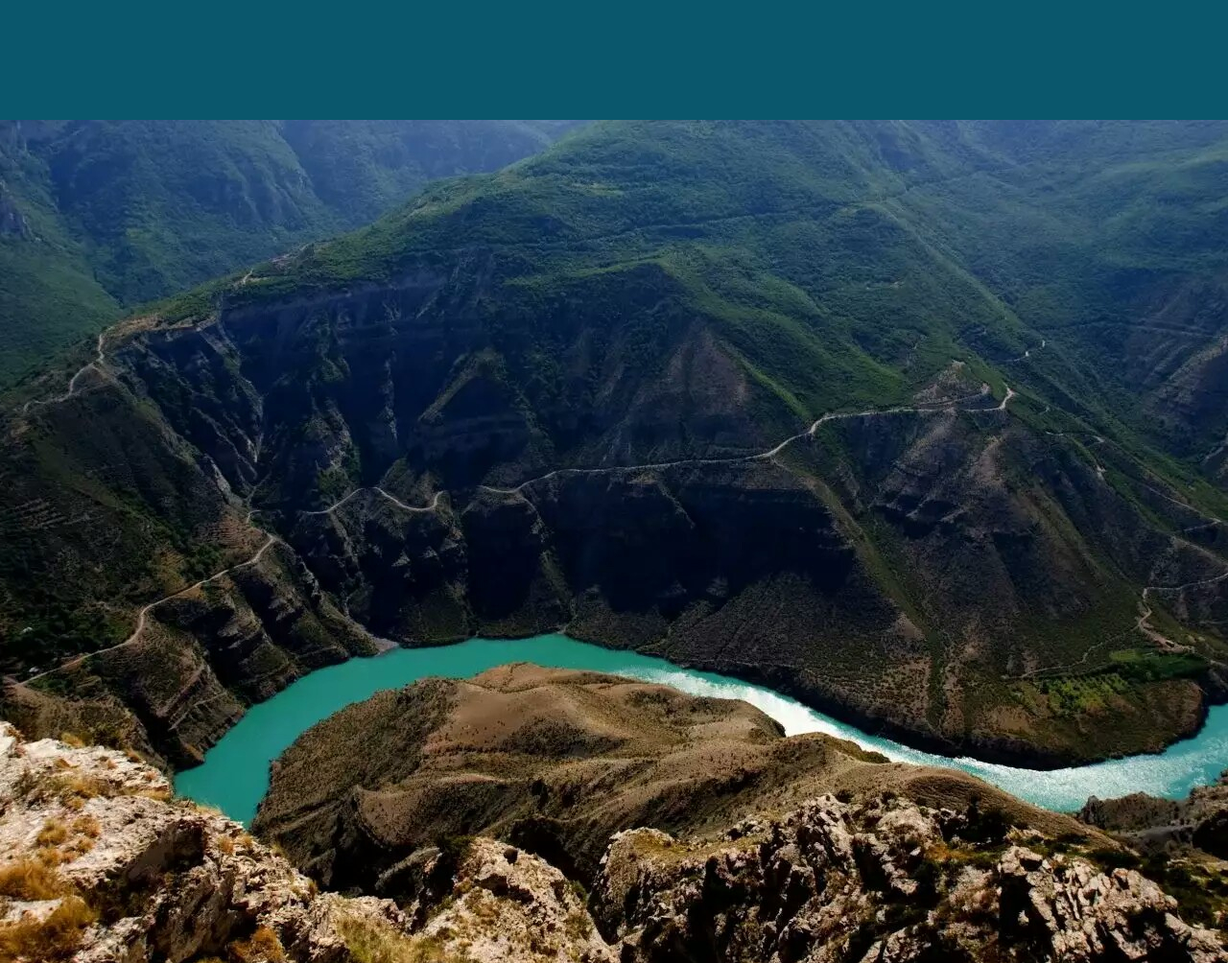
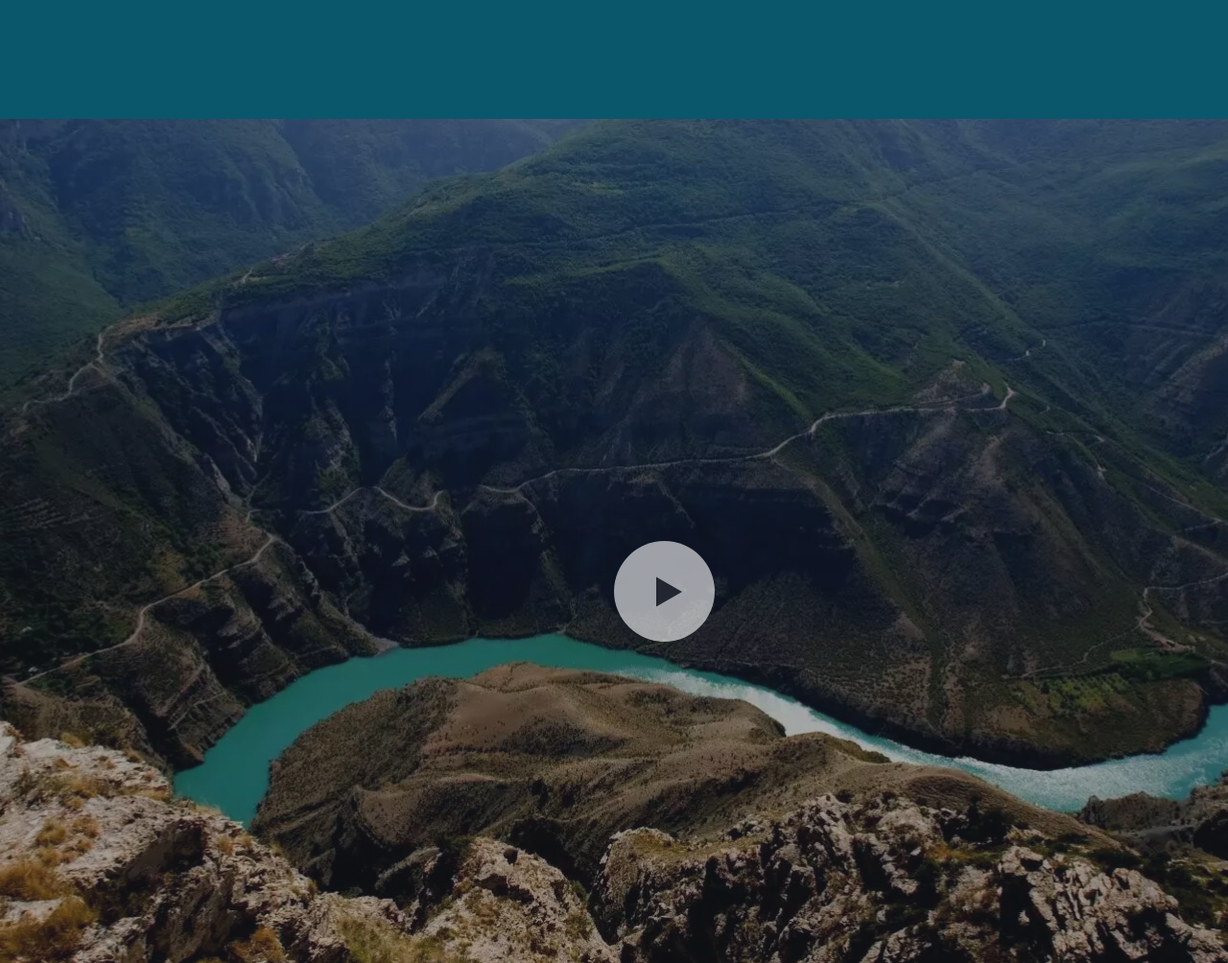
Before and after one commit to LeshVinov/Dagestan, a plain HTML site: page index.html in a window 1280 px wide. Shown: the part 2120-3124 px from the top of the page at 96% size. Drawn offline with Linux system fonts and the light colour scheme.

Commit message:
Add files via upload

```diff
--- a/sass/templates/_video.sass
+++ b/sass/templates/_video.sass
@@ -1,13 +1,22 @@
 .video
     &-content
         height: 880px
-        background: url('../img/video-bg.jpg') no-repeat     center
-            // position: relative
-            // &::before
-            //     content: ''
-            //     position: absolute
-            //     top: 0
-            //     left: 0
-            //     width: 100%
-            //     height: 100%
-            //     background: rgba(34, 38, 49, 0.4)
+        background: url('../img/video-bg.jpg') no-repeat center / cover
+        position: relative
+        &::before
+            content: ''
+            position: absolute
+            top: 0
+            left: 0
+            width: 100%
+            height: 100%
+            background: rgba(34, 38, 49, 0.4)
+        &::after
+            content: ''
+            position: absolute
+            top: 50%
+            left: 50%
+            width: 105px
+            height: 105px
+            background: url('../img/play-button.svg') no-repeat center
+            cursor: pointer
```
Also changed, not shown: css/style.css, 1 other file.
